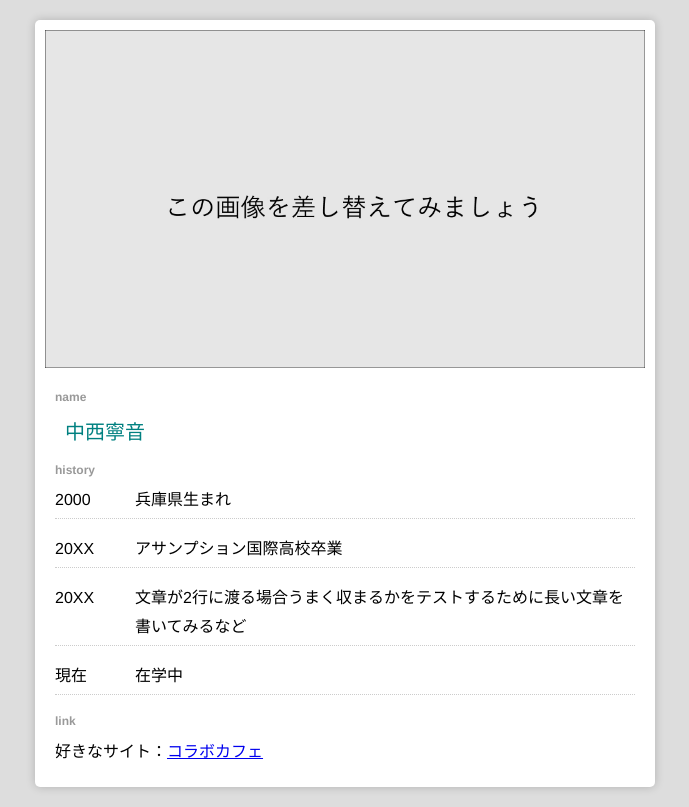
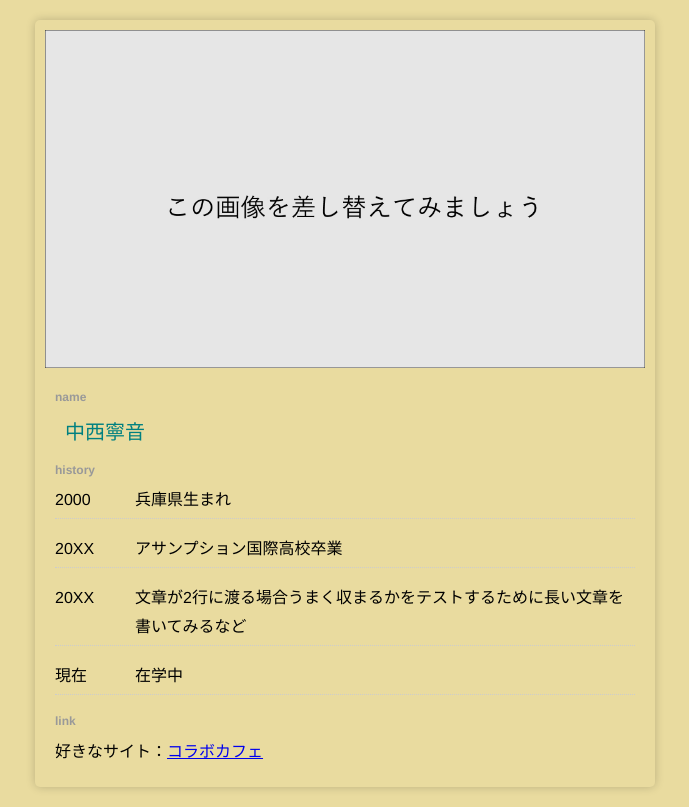
Before and after one commit to KUAD-XtechDesign/simple_page-n-nakanishi-nenndo, a plain HTML site: page index.html in a window 1280 px wide. Shown: the whole page, without its empty margins (295-984 px from the left). Drawn offline with Linux system fonts and the light colour scheme.

Commit message:
Update style.css
・文章の追加
　小学校、中学校の卒業年月と場所の公開
・本体のカラー変更

```diff
--- a/style.css
+++ b/style.css
@@ -3,6 +3,7 @@ body{
   margin: 0;
   padding: 20px;
   background-color: #ddd;
+  background-color: rgb(233, 219, 159);
   line-height: 1.8;
 }
 
@@ -22,6 +23,7 @@ img{
   max-width: 600px;
   margin: 0 auto;
   background-color: #fff;
+  background-color: rgb(233, 219, 159);
   padding: 10px;
   border-radius: 5px;
   box-shadow: 0 0 10px 0px rgba(0,0,0,0.2);
```
